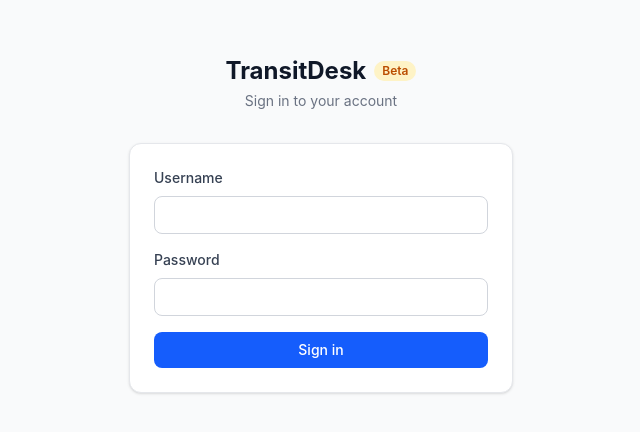
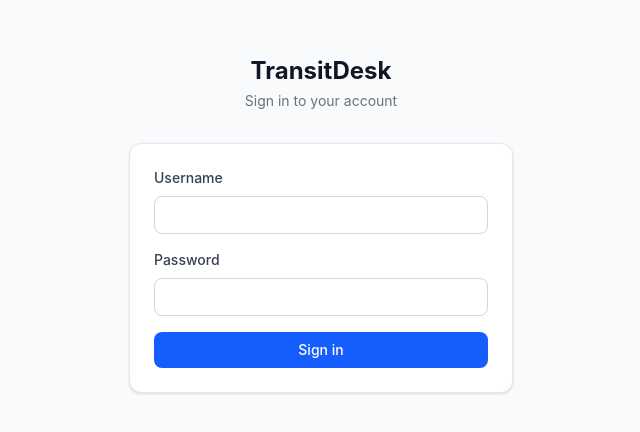
Before and after one commit to Zefer1/TransitDesk, a React (Vite) app: page /login in a window 1280 px wide. Shown: the part 176-608 px from the top of the page, without its empty margins (319-959 px from the left). Built offline with nearby package versions, Linux system fonts and the light colour scheme; no server answers.

Commit message:
remove beta badge

```diff
--- a/src/components/BetaBadge.tsx
+++ /dev/null
@@ -1,7 +0,0 @@
-export function BetaBadge() {
-	return (
-		<span className="inline-flex items-center rounded-full bg-amber-100 px-2 py-0.5 text-xs font-semibold text-amber-700 dark:bg-amber-900/30 dark:text-amber-300 select-none">
-			Beta
-		</span>
-	);
-}
--- a/src/layout/AppHeader.tsx
+++ b/src/layout/AppHeader.tsx
@@ -3,7 +3,6 @@ import { Link, NavLink, useNavigate } from 'react-router-dom';
 import { APP_ROUTES } from '../constants/routes';
 import { clearAuth, getUser } from '../lib/auth';
 import { Avatar } from '../components/Avatar';
-import { BetaBadge } from '../components/BetaBadge';
 
 const NAV_ITEMS = [
   { to: APP_ROUTES.services, label: 'Services' },
@@ -52,7 +51,6 @@ export function AppHeader() {
             <Link to={APP_ROUTES.services} className="rounded-md focus-visible:outline-none focus-visible:ring-2 focus-visible:ring-blue-500">
               <h1 className="text-xl sm:text-2xl font-bold text-blue-600 truncate">TransitDesk</h1>
             </Link>
-            <BetaBadge />
           </div>
 
           <div className="hidden lg:flex items-center gap-1">
--- a/src/pages/LoginPage.tsx
+++ b/src/pages/LoginPage.tsx
@@ -2,7 +2,6 @@ import { useState } from "react";
 import { useNavigate } from "react-router-dom";
 import { login } from "../api/auth.api";
 import { APP_ROUTES } from "../constants/routes";
-import { BetaBadge } from "../components/BetaBadge";
 
 export function LoginPage() {
     const navigate = useNavigate();
@@ -31,10 +30,7 @@ export function LoginPage() {
         <div className="min-h-screen bg-gray-50 dark:bg-gray-900 flex items-center justify-center px-4">
             <div className="w-full max-w-sm">
                 <div className="mb-8 text-center">
-                    <div className="flex items-center justify-center gap-2">
-                        <h1 className="text-2xl font-bold text-gray-900 dark:text-white">TransitDesk</h1>
-                        <BetaBadge />
-                    </div>
+                    <h1 className="text-2xl font-bold text-gray-900 dark:text-white">TransitDesk</h1>
                     <p className="mt-1 text-sm text-gray-500 dark:text-gray-400">Sign in to your account</p>
                 </div>
 
```
